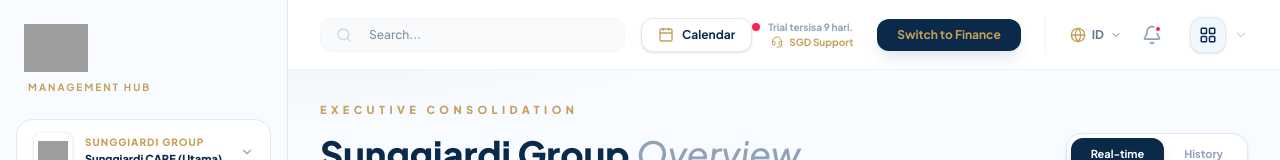
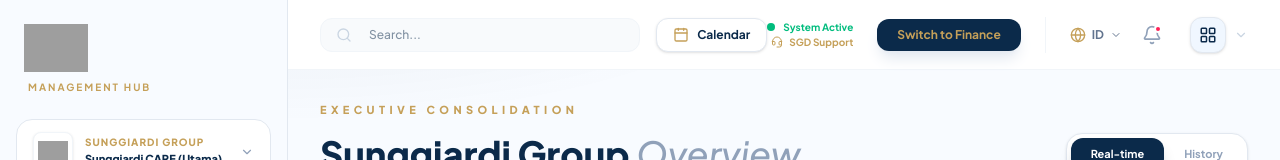
Before and after one commit to lacosdev-code/hrm-accounting, a React (Vite) app: page /group/overview in a window 1280 px wide. Shown: the top 160 px of the page. Built offline with nearby package versions, Linux system fonts and the light colour scheme; grey boxes are pictures that could not be loaded.

Commit message:
feat: remove trial notice from topbar

```diff
--- a/src/layouts/Topbar.jsx
+++ b/src/layouts/Topbar.jsx
@@ -85,9 +85,9 @@
       {/* Right: Info & Profile */}
       <div className="flex items-center gap-6">
         <div className="hidden xl:flex flex-col items-end">
-          <div className="flex items-center gap-2 text-[10px] font-bold text-slate-400">
-            <span className="w-2 h-2 bg-rose-500 rounded-full animate-pulse" />
-            Trial tersisa 9 hari.
+          <div className="flex items-center gap-2 text-[10px] font-bold text-emerald-500">
+            <span className="w-2 h-2 bg-emerald-500 rounded-full" />
+            System Active
           </div>
           <div className="flex items-center gap-1.5 text-[10px] font-bold text-[#C5A059] cursor-pointer hover:underline">
             <Headset size={12} />
```
